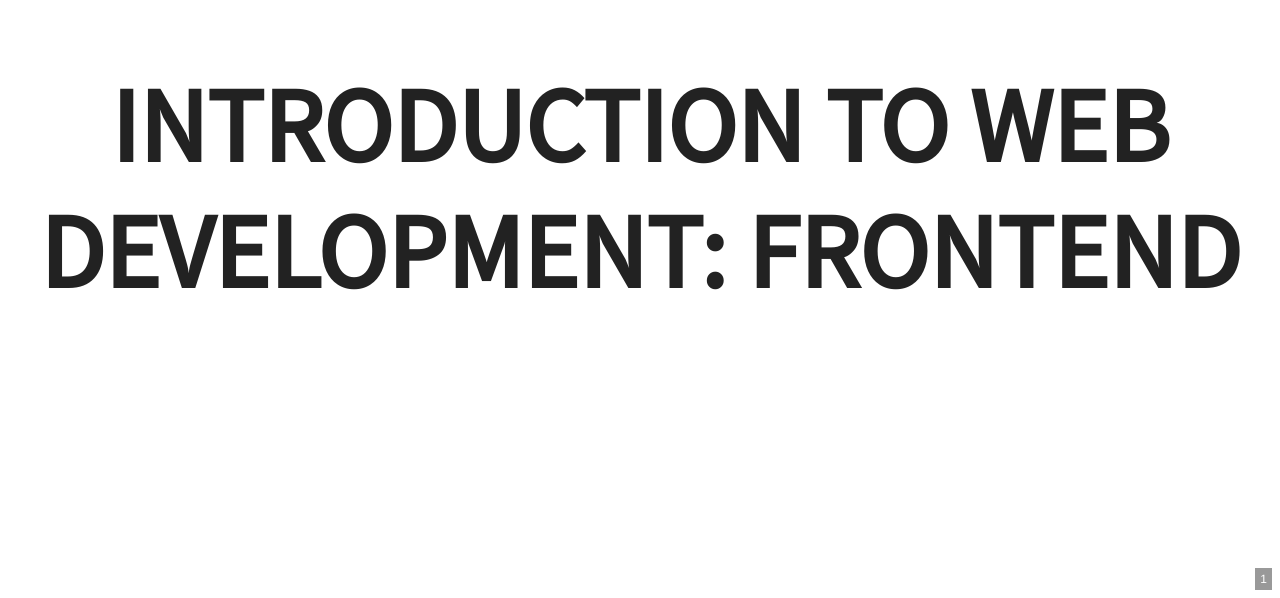
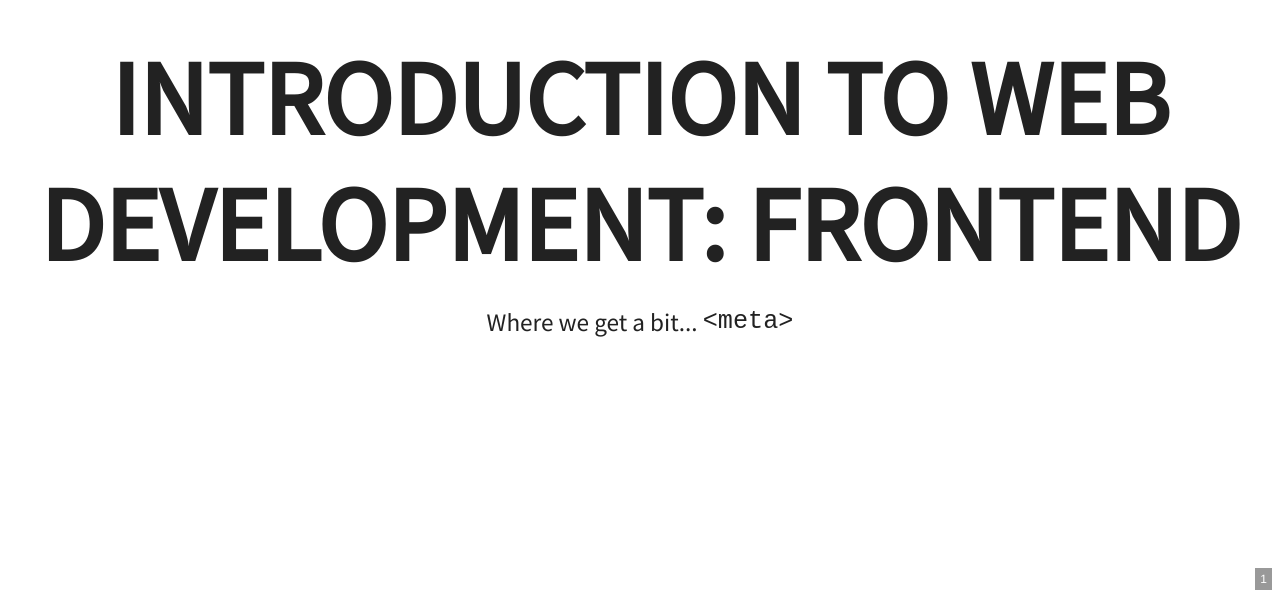
Before and after one commit to hemangandhi/intro-to-functional, a plain HTML site: page slides/index.html in a window 1280 px wide. Shown: the part 202-800 px from the top of the page. Drawn offline with Linux system fonts and the light colour scheme.

Commit message:
meta note

```diff
--- a/slides/index.html
+++ b/slides/index.html
@@ -21,7 +21,7 @@
 
         <section>
           <h1>Introduction to Web Development: Frontend</h1>
-          <!-- Put in HTML5, CSS3, JS logos! -->
+          <small>Where we get a bit... <code>&lt;meta&gt;</code></small>
         </section>
 
         <section>
```
